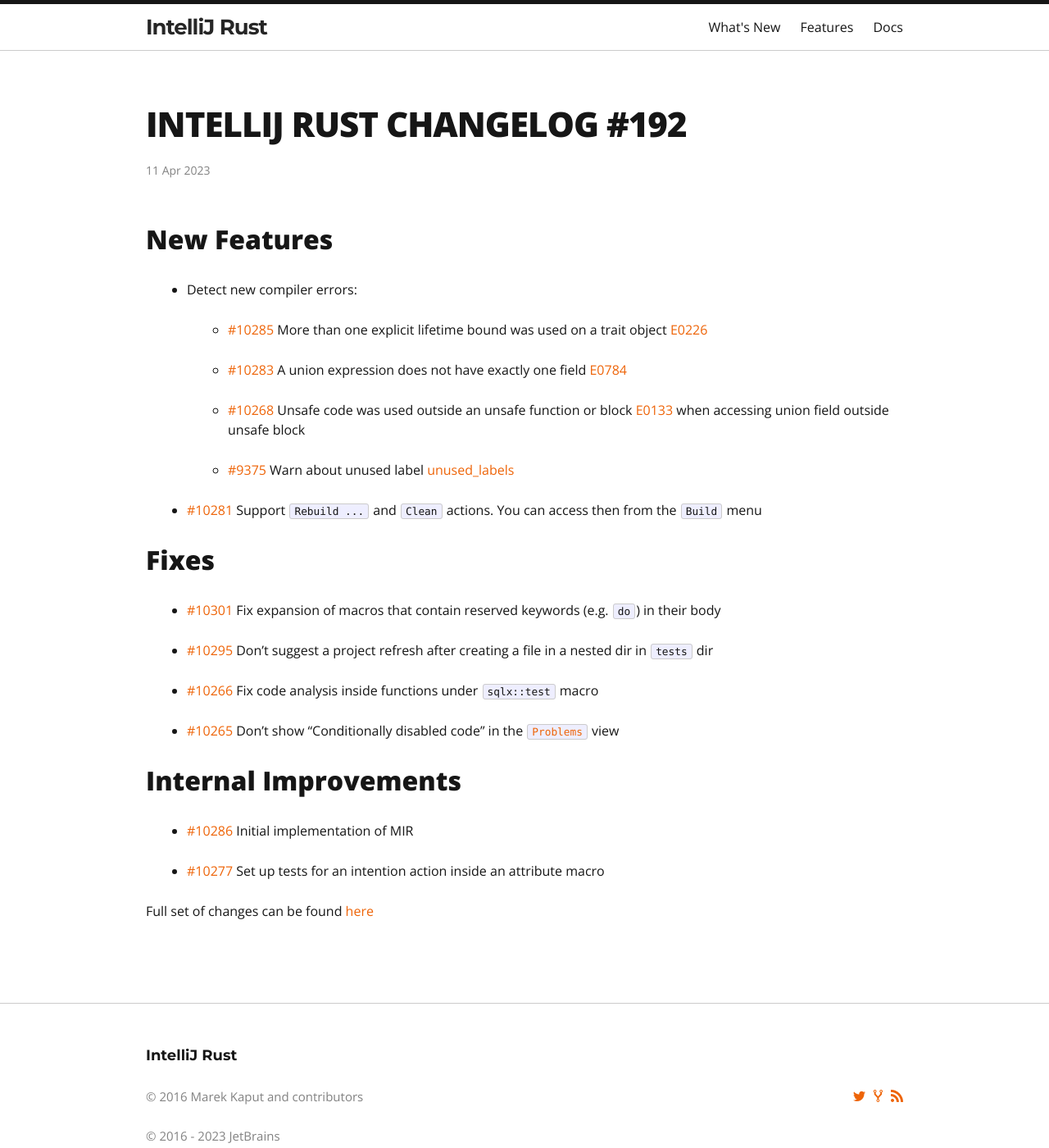
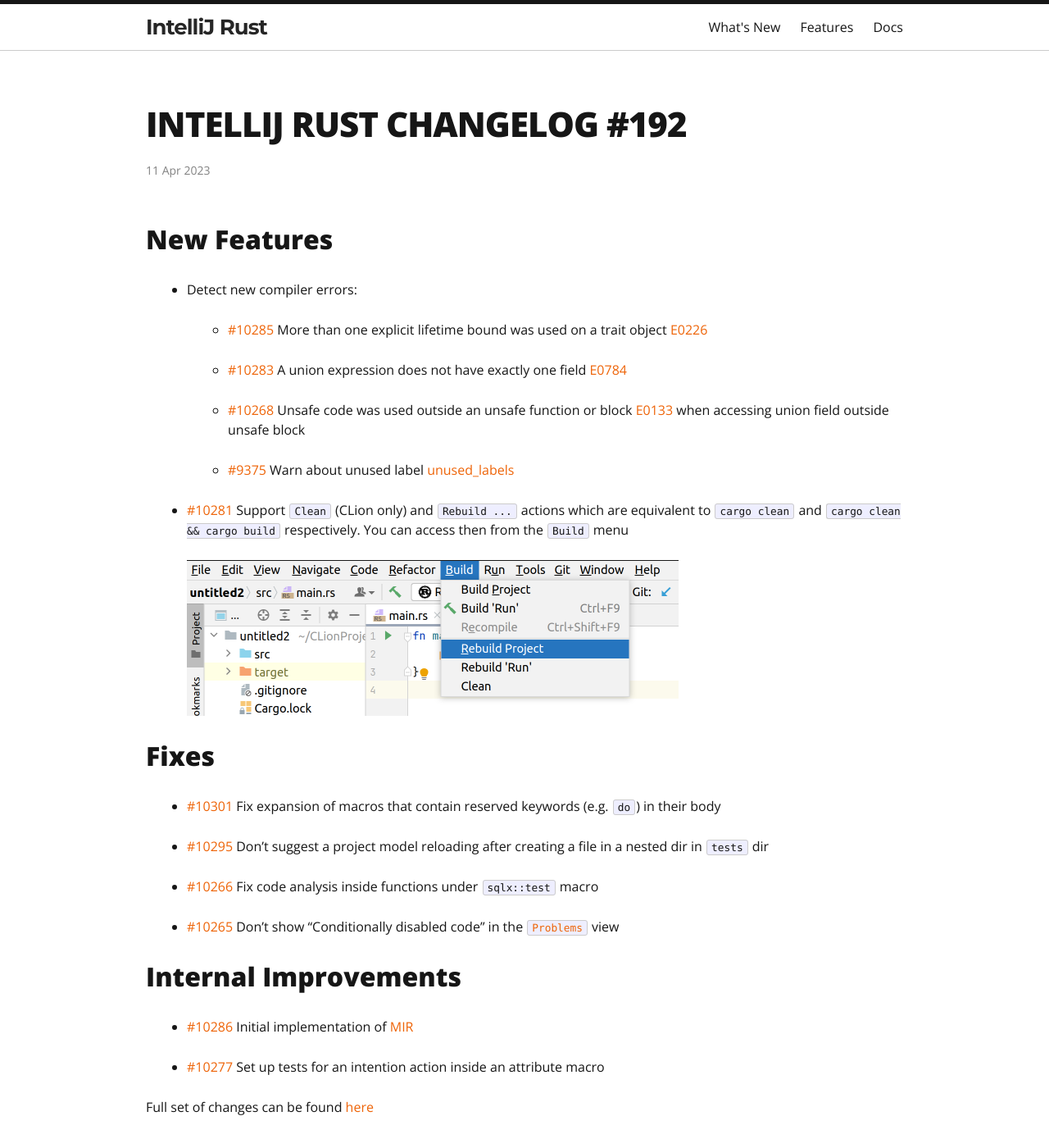
Before and after one commit to intellij-rust/intellij-rust.github.io, a Jekyll site: the page built from _posts/2023-04-10-changelog-192.markdown, in a window 1280 px wide and 1400 px high. Shown: the whole window at 82% size. Built offline with Jekyll 4.4.1, drawn with Linux system fonts in a browser that asks for light colours; nearby versions of some CDN libraries; some web fonts are replaced.

Commit message:
Fixes, add a screenshot

```diff
--- a/_posts/2023-04-10-changelog-192.markdown
+++ b/_posts/2023-04-10-changelog-192.markdown
@@ -17,13 +17,17 @@
 
   * [#9375] Warn about unused label [unused_labels]
 
-* [#10281] Support `Rebuild ...` and `Clean` actions. You can access then from the `Build` menu
+* [#10281] Support `Clean` (CLion only) and `Rebuild ...` actions which are
+  equivalent to `cargo clean` and `cargo clean && cargo build` respectively.
+  You can access then from the `Build` menu
+
+  <img src="/assets/posts/changelog-192/clean-rebuild.png" width="600px"/>
 
 ## Fixes
 
 * [#10301] Fix expansion of macros that contain reserved keywords (e.g. `do`) in their body
 
-* [#10295] Don't suggest a project refresh after creating a file in a nested dir in `tests` dir
+* [#10295] Don't suggest a project model reloading after creating a file in a nested dir in `tests` dir
 
 * [#10266] Fix code analysis inside functions under `sqlx::test` macro
 
@@ -31,7 +35,7 @@
 
 ## Internal Improvements
 
-* [#10286] Initial implementation of MIR
+* [#10286] Initial implementation of [MIR]
 
 * [#10277] Set up tests for an intention action inside an attribute macro
 
```
Also changed, not shown: other parts of _posts/2023-04-10-changelog-192.markdown (+1 -0 lines), assets/posts/changelog-192/clean-rebuild.png (added).
